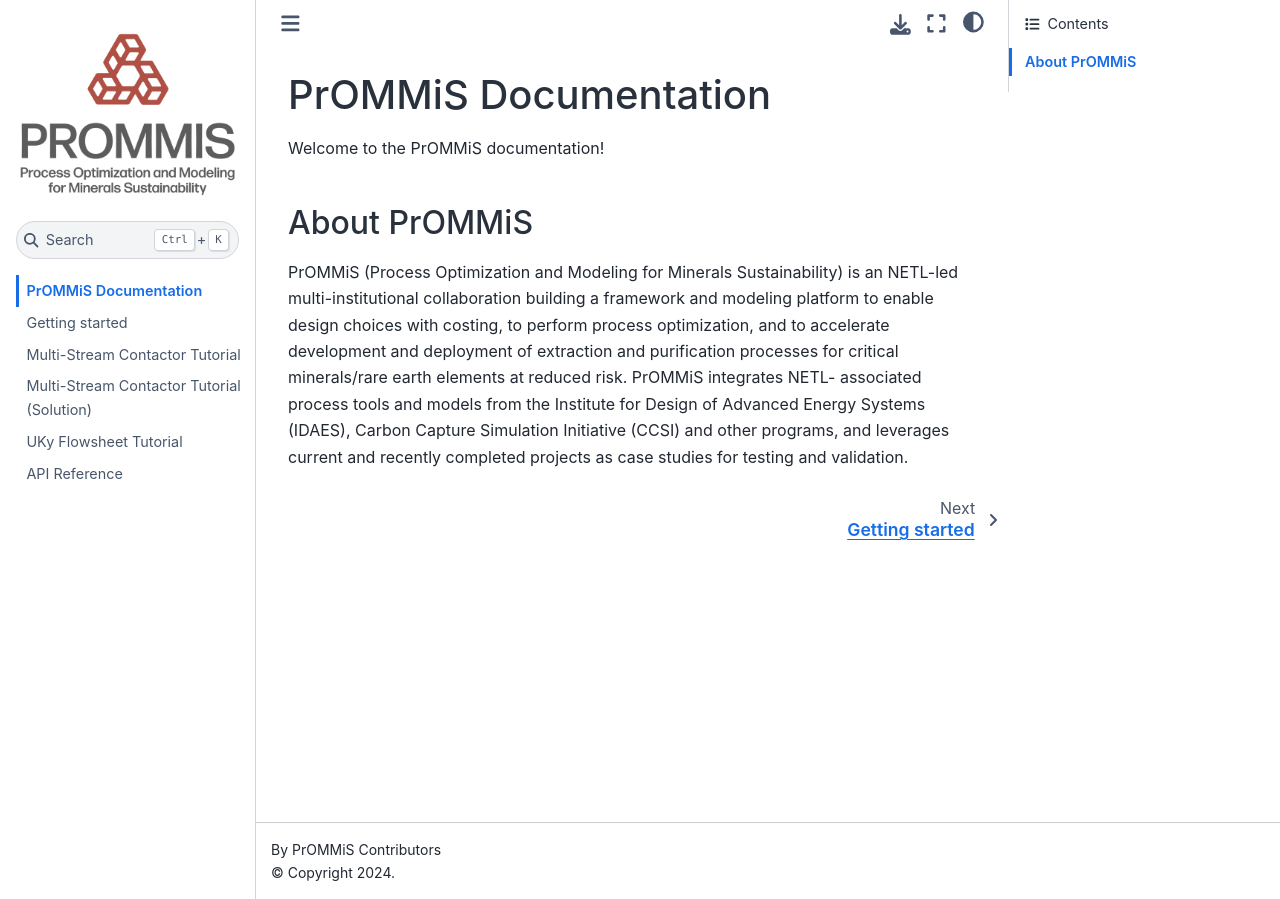
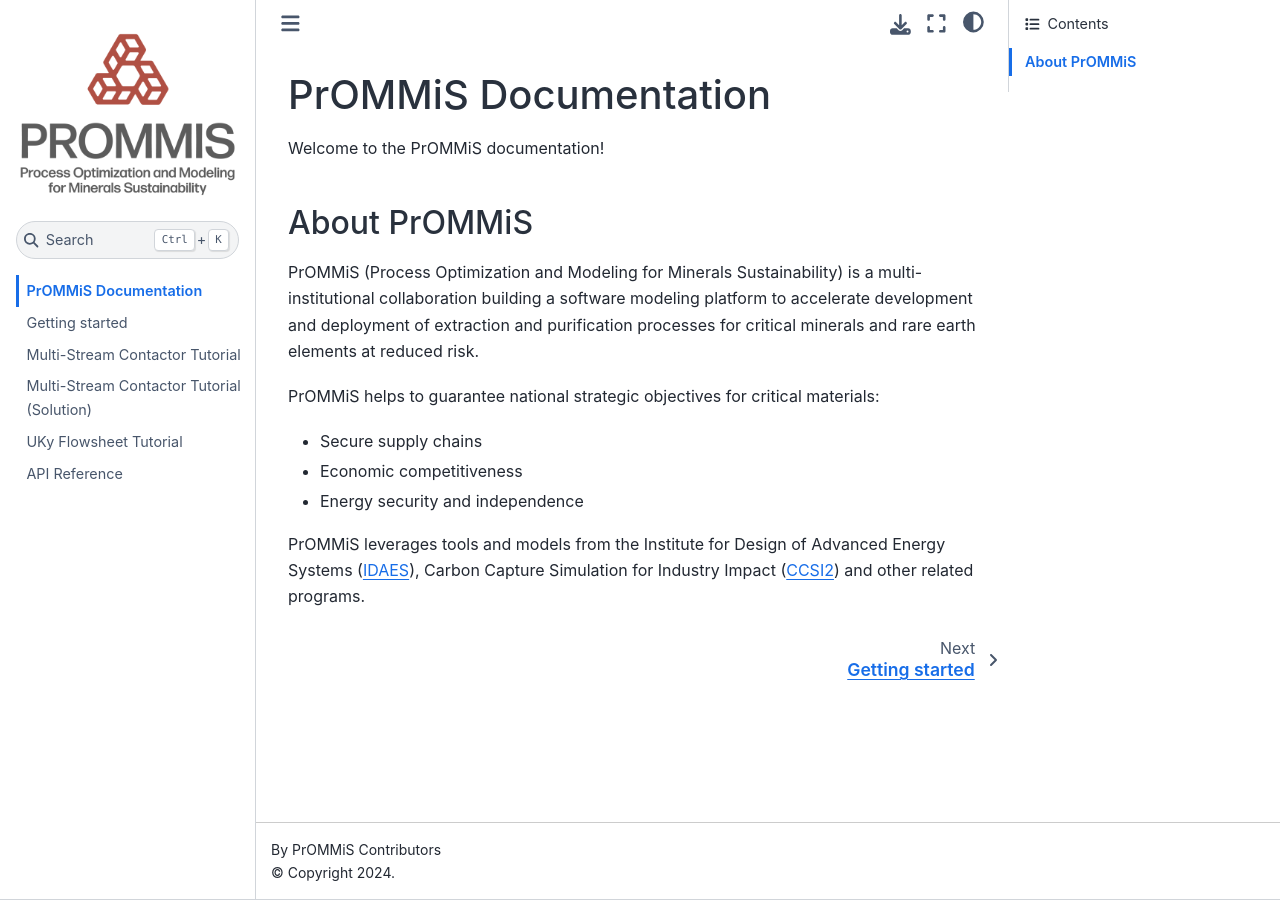
Before and after one commit to prommis/prommis, a Jupyter Book: the page built from docs/index.md, in a window 1280 px wide. Built offline with Jupyter Book 1.0.4 settings and Sphinx 7.4.7 and the Sphinx Book theme 1.1.4, drawn with Linux system fonts in a browser that asks for light colours.

Commit message:
Updates from Dan

```diff
--- a/docs/index.md
+++ b/docs/index.md
@@ -5,10 +5,16 @@ Welcome to the PrOMMiS documentation!
 About PrOMMiS
 -------------
 
-PrOMMiS (Process Optimization and Modeling for Minerals Sustainability) is an NETL-led
-multi-institutional collaboration building a framework and modeling platform to enable design
-choices with costing, to perform process optimization, and to accelerate development and deployment
-of extraction and purification processes for critical minerals/rare earth elements at reduced
-risk. PrOMMiS integrates NETL- associated process tools and models from the Institute for Design of
-Advanced Energy Systems (IDAES), Carbon Capture Simulation Initiative (CCSI) and other programs, and
-leverages current and recently completed projects as case studies for testing and validation.
+PrOMMiS (Process Optimization and Modeling for Minerals Sustainability) is a multi-institutional
+collaboration building a software modeling platform to accelerate development and deployment of
+extraction and purification processes for critical minerals and rare earth elements at reduced risk.
+
+PrOMMiS helps to guarantee national strategic objectives for critical materials:
+
+* Secure supply chains
+* Economic competitiveness
+* Energy security and independence
+
+PrOMMiS leverages tools and models from the Institute for Design of Advanced Energy Systems
+([IDAES](https://idaes.org/)), Carbon Capture Simulation for Industry Impact
+([CCSI2](https://www.acceleratecarboncapture.org/)) and other related programs.
```
